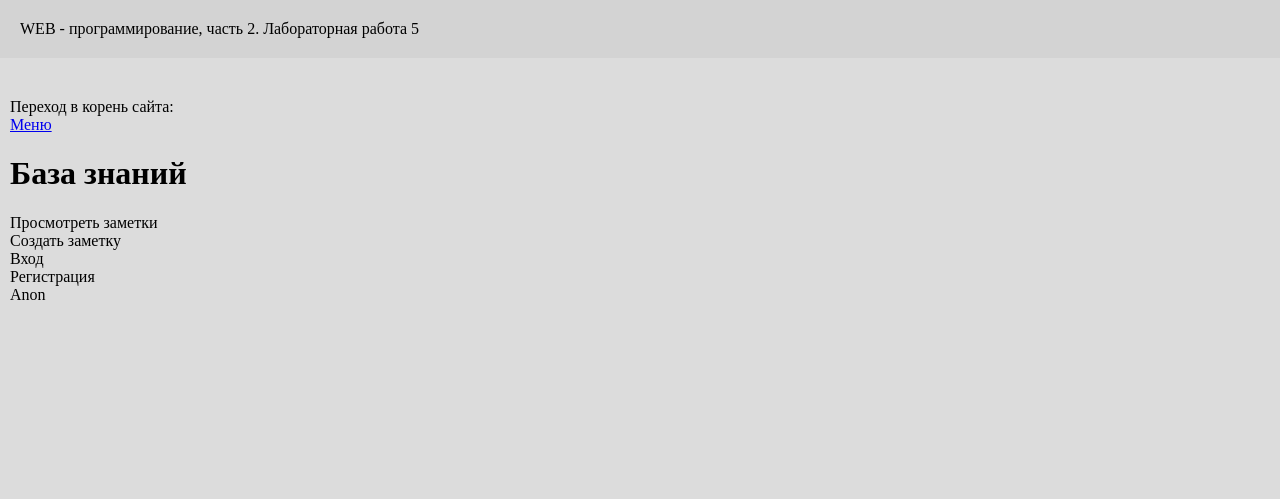
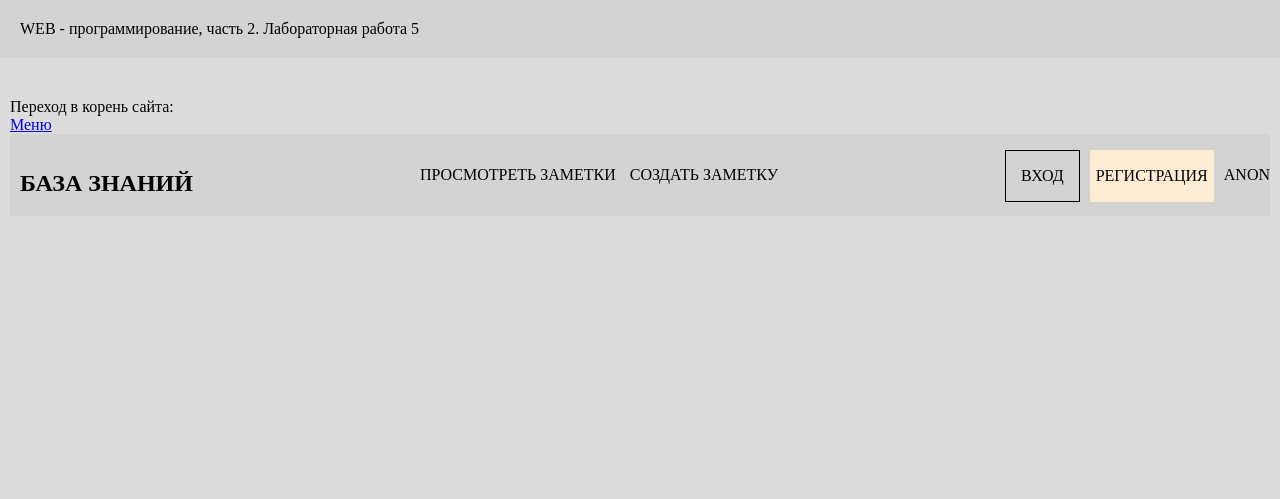
Before and after one commit to kattemirova/web-programming-labs-2.0, a Flask app: page /lab5 in a window 1280 px wide. Shown: the top 499 px of the page. Run offline with Flask 3, Linux system fonts and the light colour scheme; some libraries are stand-ins or nearby versions.

Commit message:
Главная страница

```diff
--- a/static/main.css
+++ b/static/main.css
@@ -30,8 +30,11 @@ button {
     border: 1px solid;
 }
 
+p {
+    text-align: center;
+}
+
 .error {
-    text-decoration: dashed;
     color: red;
 }
 
@@ -53,6 +56,27 @@ button {
     margin: 30px auto;
 }
 
+.glavdiv {
+    padding: 16px 0;
+    background-color: lightgray;
+
+
+}
+
+.ul {
+    padding: 0;
+    margin: 0;
+    text-align: center;
+
+}
+
+.glav {
+    display: inline-block;
+    margin-left: 10px;
+    text-transform: uppercase;
+
+}
+
 header {
     margin-bottom: 30px;
     padding: 20px;
--- a/templates/glav.html
+++ b/templates/glav.html
@@ -3,12 +3,14 @@
 {% block lab %}Лабораторная работа 5{% endblock %}
 
 {% block main %}
-    <h1 style="text-align: left;">База знаний</h1>
-    <div class="glav">
-        <div>Просмотреть заметки</div>
-        <div>Создать заметку</div>
-        <div>Вход</div>
-        <div>Регистрация</div>
-        <div>{{ username }}</div>
+    <div class="glavdiv">
+        <ul class="ul">
+            <li class="glav", style="float: left;"><h2>База знаний</h2></li>
+            <li class="glav"><p>Просмотреть заметки</p></li>
+            <li class="glav"><p>Создать заметку</p></li>
+            <li class="glav", style="float: right;"><p>{{ username }}</p></li>
+            <li class="glav", style="float: right; border: 1px solid #ffecd5; padding-left: 5px; padding-right: 5px; background-color: #ffecd5;"><p>Регистрация</p></li>
+            <li class="glav", style="float: right; border: 1px solid; padding-left: 15px; padding-right: 15px;"><p>Вход</p></li>
+        </ul>
     </div>
 {% endblock %}
```
